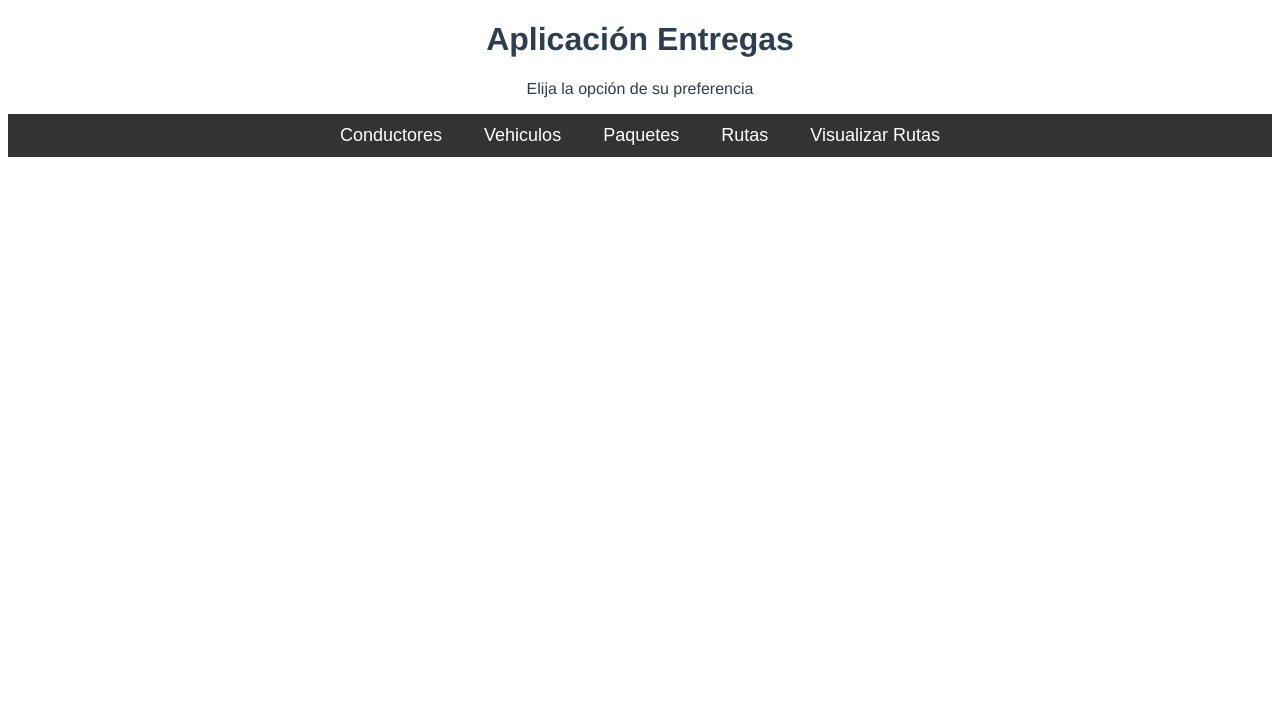
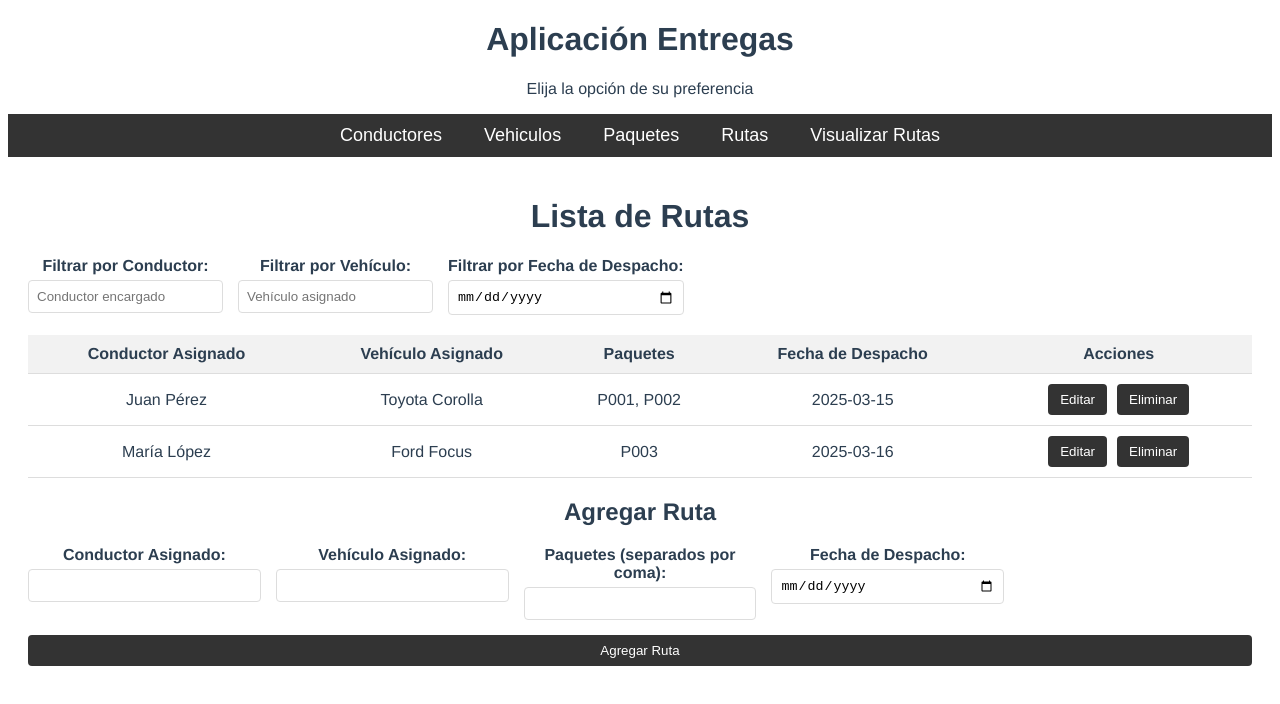
Before and after one commit to FlamelmlLord/SmartPath-Logistics, a Vue app in the folder frontend/: page /rutas in a window 1280 px wide. Shown: the top 704 px of the page. Built offline with nearby package versions, Linux system fonts and the light colour scheme.

Commit message:
Vista Rutas, con filtros en la tabla, agregada (por adaptar a Base de Datos)

```diff
--- a/frontend/src/router/index.js
+++ b/frontend/src/router/index.js
@@ -4,7 +4,7 @@ import HomeView from '../views/HomeView.vue'
 import Conductores from '../views/Conductores.vue' // Importa el componente
 import Vehiculos from '../views/Vehiculos.vue' // Importa el componente
 import Paquetes from '../views/Paquetes.vue' // Importa el componente
-
+import Rutas from '../views/Rutas.vue' // Importa el componente
 
 const routes = [
   {
@@ -26,6 +26,11 @@ const routes = [
     path: '/paquetes',
     name: 'paquetes',
     component: Paquetes
+  },
+  {
+    path: '/rutas',
+    name: 'rutas',
+    component: Rutas
   }
 ]
 
--- a/frontend/src/views/Rutas.vue
+++ b/frontend/src/views/Rutas.vue
@@ -0,0 +1,291 @@
+<template>
+  <div class="rutas">
+    <h1>Lista de Rutas</h1>
+
+    <!-- Sección de Filtros -->
+    <div class="filters">
+      <div class="form-group">
+        <label for="filtroConductor">Filtrar por Conductor:</label>
+        <input type="text" id="filtroConductor" v-model="filtroConductor" placeholder="Conductor encargado" />
+      </div>
+      <div class="form-group">
+        <label for="filtroVehiculo">Filtrar por Vehículo:</label>
+        <input type="text" id="filtroVehiculo" v-model="filtroVehiculo" placeholder="Vehículo asignado" />
+      </div>
+      <div class="form-group">
+        <label for="filtroFecha">Filtrar por Fecha de Despacho:</label>
+        <input type="date" id="filtroFecha" v-model="filtroFecha" />
+      </div>
+    </div>
+
+    <!-- Tabla de Rutas -->
+    <table>
+      <thead>
+        <tr>
+          <th>Conductor Asignado</th>
+          <th>Vehículo Asignado</th>
+          <th>Paquetes</th>
+          <th>Fecha de Despacho</th>
+          <th>Acciones</th>
+        </tr>
+      </thead>
+      <tbody>
+        <!-- Se utiliza la propiedad computada "rutasFiltradas" para aplicar los filtros -->
+        <tr v-for="(ruta, index) in rutasFiltradas" :key="index">
+          <td>{{ ruta.conductorAsignado }}</td>
+          <td>{{ ruta.vehiculoAsignado }}</td>
+          <td>{{ ruta.paquetes.join(', ') }}</td>
+          <td>{{ ruta.fechaDespacho }}</td>
+          <td class="actions">
+            <button @click="iniciarEdicion(index)">Editar</button>
+            <button @click="eliminarRuta(index)">Eliminar</button>
+          </td>
+        </tr>
+      </tbody>
+    </table>
+
+    <!-- Formulario para Agregar una Nueva Ruta -->
+    <h2>Agregar Ruta</h2>
+    <form @submit.prevent="agregarRuta">
+      <div class="form-group">
+        <label for="conductorAsignado">Conductor Asignado:</label>
+        <input type="text" id="conductorAsignado" v-model="nuevaRuta.conductorAsignado" required />
+      </div>
+      <div class="form-group">
+        <label for="vehiculoAsignado">Vehículo Asignado:</label>
+        <input type="text" id="vehiculoAsignado" v-model="nuevaRuta.vehiculoAsignado" required />
+      </div>
+      <div class="form-group">
+        <label for="paquetesInput">Paquetes (separados por coma):</label>
+        <input type="text" id="paquetesInput" v-model="paquetesInput" required />
+      </div>
+      <div class="form-group">
+        <label for="fechaDespacho">Fecha de Despacho:</label>
+        <input type="date" id="fechaDespacho" v-model="nuevaRuta.fechaDespacho" required />
+      </div>
+      <button type="submit">Agregar Ruta</button>
+    </form>
+
+    <!-- Formulario para Editar una Ruta (visible solo si se está editando) -->
+    <div v-if="rutaEditando !== null">
+      <h2>Editar Ruta</h2>
+      <form @submit.prevent="actualizarRuta">
+        <div class="form-group">
+          <label for="editConductorAsignado">Conductor Asignado:</label>
+          <input type="text" id="editConductorAsignado" v-model="rutaEditando.conductorAsignado" required />
+        </div>
+        <div class="form-group">
+          <label for="editVehiculoAsignado">Vehículo Asignado:</label>
+          <input type="text" id="editVehiculoAsignado" v-model="rutaEditando.vehiculoAsignado" required />
+        </div>
+        <div class="form-group">
+          <label for="editPaquetesInput">Paquetes (separados por coma):</label>
+          <input type="text" id="editPaquetesInput" v-model="paquetesEditInput" required />
+        </div>
+        <div class="form-group">
+          <label for="editFechaDespacho">Fecha de Despacho:</label>
+          <input type="date" id="editFechaDespacho" v-model="rutaEditando.fechaDespacho" required />
+        </div>
+        <button type="submit">Guardar Cambios</button>
+        <button type="button" @click="cancelarEdicion">Cancelar</button>
+      </form>
+    </div>
+
+  </div>
+</template>
+
+<script>
+export default {
+  name: 'RutaView',
+  data() {
+    return {
+      // Datos de ejemplo para la tabla de rutas
+      rutas: [
+        {
+          conductorAsignado: 'Juan Pérez',
+          vehiculoAsignado: 'Toyota Corolla',
+          paquetes: ['P001', 'P002'],
+          fechaDespacho: '2025-03-15'
+        },
+        {
+          conductorAsignado: 'María López',
+          vehiculoAsignado: 'Ford Focus',
+          paquetes: ['P003'],
+          fechaDespacho: '2025-03-16'
+        }
+      ],
+      // Objeto para agregar una nueva ruta
+      nuevaRuta: {
+        conductorAsignado: '',
+        vehiculoAsignado: '',
+        fechaDespacho: '',
+        paquetes: []
+      },
+      // Cadena para capturar los paquetes (identificadores) ingresados separados por coma
+      paquetesInput: '',
+      // Variables para edición
+      rutaEditando: null,
+      indiceEditando: -1,
+      paquetesEditInput: '',
+      // Variables para filtros
+      filtroConductor: '',
+      filtroVehiculo: '',
+      filtroFecha: ''
+    };
+  },
+  computed: {
+    // Computa las rutas filtradas según los criterios ingresados
+    rutasFiltradas() {
+      return this.rutas.filter(ruta => {
+        const matchConductor =
+          this.filtroConductor.trim() === '' ||
+          ruta.conductorAsignado.toLowerCase().includes(this.filtroConductor.toLowerCase());
+        const matchVehiculo =
+          this.filtroVehiculo.trim() === '' ||
+          ruta.vehiculoAsignado.toLowerCase().includes(this.filtroVehiculo.toLowerCase());
+        const matchFecha =
+          this.filtroFecha.trim() === '' ||
+          ruta.fechaDespacho === this.filtroFecha;
+        return matchConductor && matchVehiculo && matchFecha;
+      });
+    }
+  },
+  methods: {
+    agregarRuta() {
+      // Separa la cadena de paquetes y elimina espacios vacíos
+      this.nuevaRuta.paquetes = this.paquetesInput.split(',')
+        .map(p => p.trim())
+        .filter(p => p !== '');
+      // Agrega la nueva ruta al arreglo
+      this.rutas.push({ ...this.nuevaRuta });
+      // Reinicia el formulario
+      this.nuevaRuta = {
+        conductorAsignado: '',
+        vehiculoAsignado: '',
+        fechaDespacho: '',
+        paquetes: []
+      };
+      this.paquetesInput = '';
+    },
+    iniciarEdicion(index) {
+      this.indiceEditando = index;
+      this.rutaEditando = { ...this.rutas[index] };
+      // Prepara la cadena de paquetes para edición (separados por coma)
+      this.paquetesEditInput = this.rutaEditando.paquetes.join(', ');
+    },
+    actualizarRuta() {
+      // Actualiza la propiedad "paquetes" parseando la cadena editada
+      this.rutaEditando.paquetes = this.paquetesEditInput.split(',')
+        .map(p => p.trim())
+        .filter(p => p !== '');
+      // Actualiza la ruta en el arreglo
+      this.rutas[this.indiceEditando] = { ...this.rutaEditando };
+      // Reinicia el estado de edición
+      this.rutaEditando = null;
+      this.indiceEditando = -1;
+      this.paquetesEditInput = '';
+    },
+    cancelarEdicion() {
+      this.rutaEditando = null;
+      this.indiceEditando = -1;
+      this.paquetesEditInput = '';
+    },
+    eliminarRuta(index) {
+      if (confirm('¿Estás seguro de eliminar esta ruta?')) {
+        this.rutas.splice(index, 1);
+      }
+    }
+  }
+};
+</script>
+
+<style scoped>
+.rutas {
+  padding: 20px;
+}
+
+/* Estilos para la sección de filtros */
+.filters {
+  display: flex;
+  flex-wrap: wrap;
+  gap: 15px;
+  margin-bottom: 20px;
+}
+
+.filters .form-group {
+  display: flex;
+  flex-direction: column;
+}
+
+/* Estilos para la tabla */
+table {
+  width: 100%;
+  border-collapse: collapse;
+  margin-bottom: 20px;
+}
+
+thead th {
+  background-color: #f2f2f2;
+  text-align: center;
+  padding: 10px;
+  border-bottom: 1px solid #ddd;
+}
+
+tbody td {
+  padding: 10px;
+  border-bottom: 1px solid #ddd;
+}
+
+tbody tr:hover {
+  background-color: #f9f9f9;
+}
+
+.actions {
+  text-align: center;
+}
+
+.actions button {
+  margin: 0 5px;
+}
+
+/* Estilos para los formularios */
+form {
+  margin-top: 20px;
+  display: grid;
+  grid-template-columns: repeat(auto-fit, minmax(200px, 1fr));
+  gap: 15px;
+}
+
+.form-group {
+  display: flex;
+  flex-direction: column;
+}
+
+.form-group label {
+  margin-bottom: 5px;
+  font-weight: bold;
+}
+
+.form-group input {
+  padding: 8px;
+  border: 1px solid #ddd;
+  border-radius: 4px;
+}
+
+button {
+  padding: 8px 12px;
+  border: none;
+  background-color: #333;
+  color: #fff;
+  border-radius: 4px;
+  cursor: pointer;
+}
+
+button:hover {
+  background-color: #555;
+}
+
+button[type="submit"] {
+  grid-column: 1 / -1;
+}
+</style>
```
